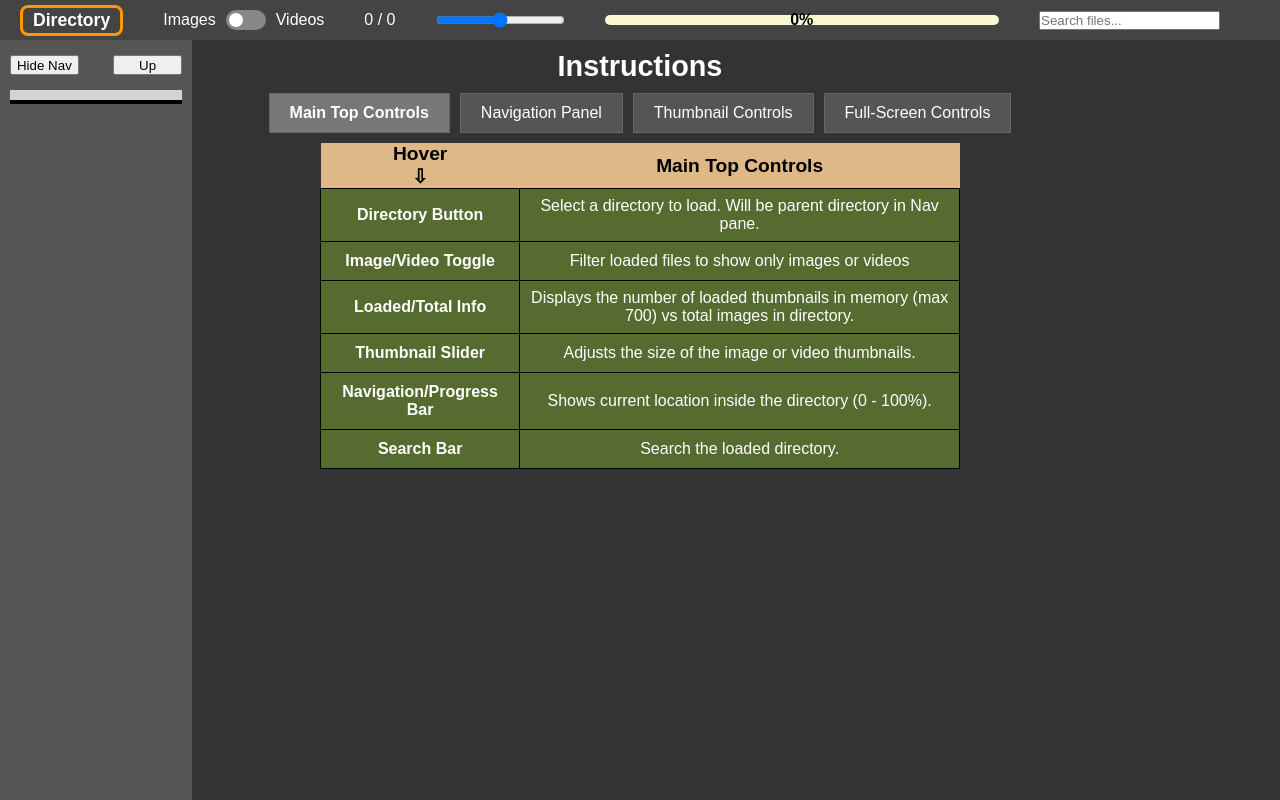
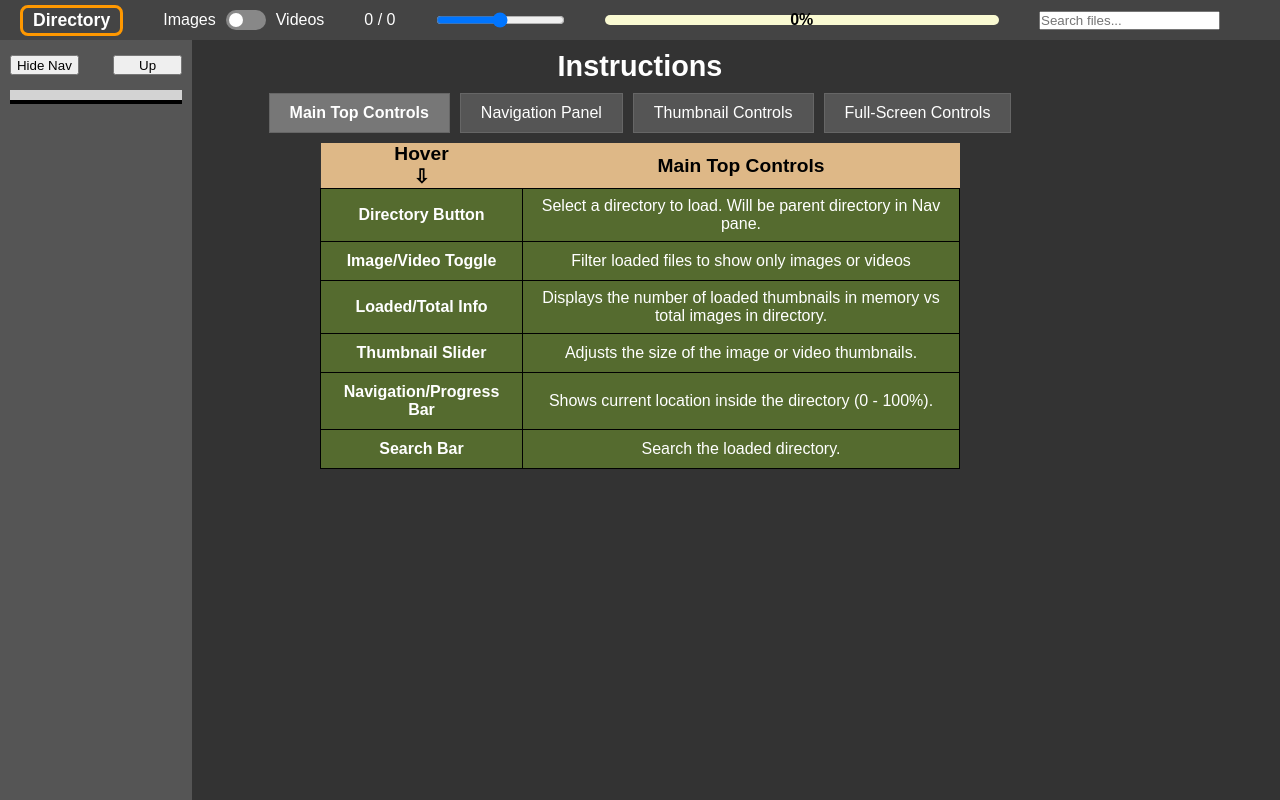
Before and after one commit to freeflyer454/freeflyer454.github.io, a plain HTML site: page IV_viewer.html in a window 1280 px wide. Drawn offline with Linux system fonts and the light colour scheme.

Commit message:
Update IV_viewer.html

```diff
--- a/IV_viewer.html
+++ b/IV_viewer.html
@@ -465,7 +465,7 @@
         </tr>
         <tr data-target="directory-info">
           <td><span class="hover-container">Loaded/Total Info</span></td>
-          <td>Displays the number of loaded thumbnails in memory (max 700) vs total images in directory.</td>
+          <td>Displays the number of loaded thumbnails in memory vs total images in directory.</td>
         </tr>
         <tr data-target="thumbnail-size">
           <td><span class="hover-container">Thumbnail Slider</span></td>
```
